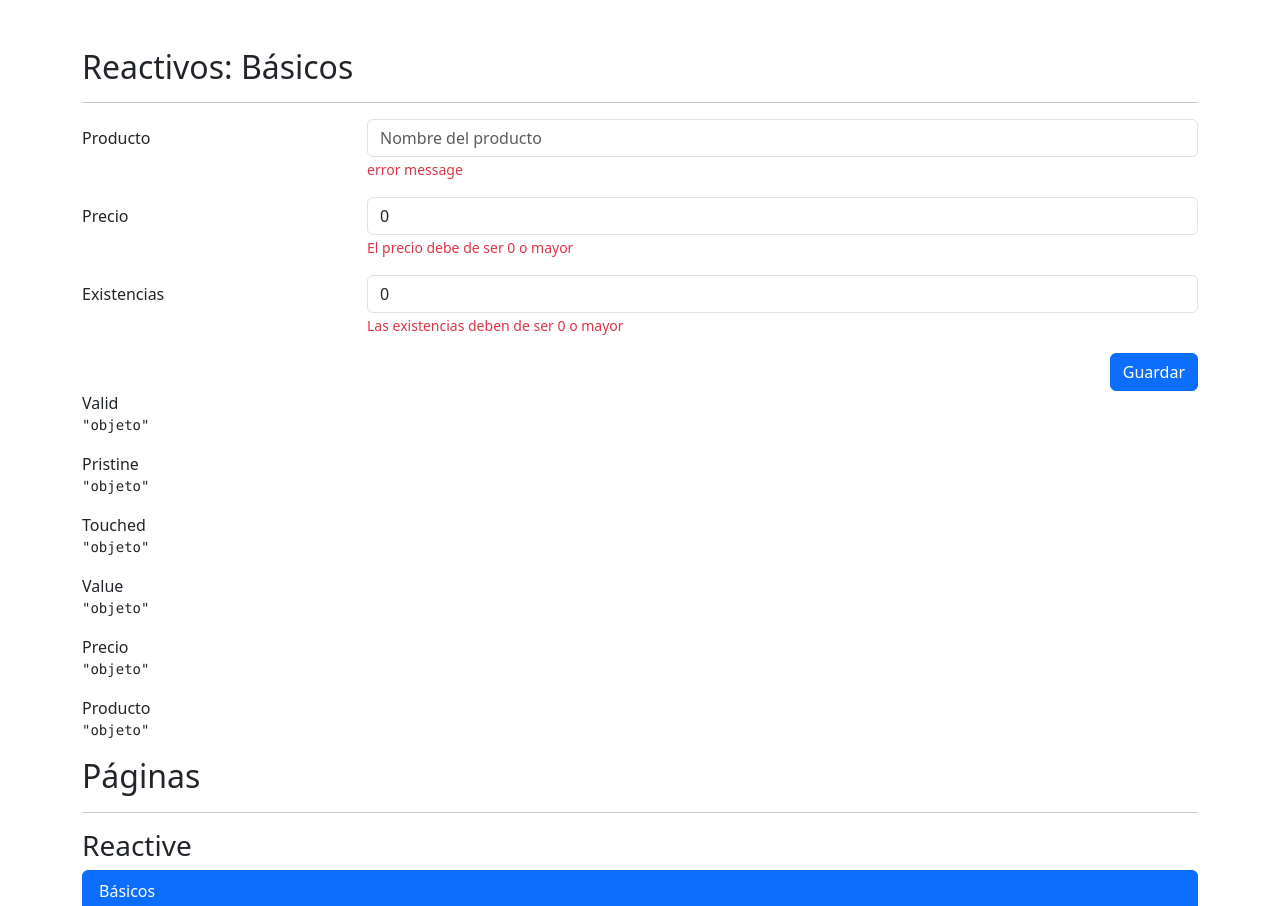
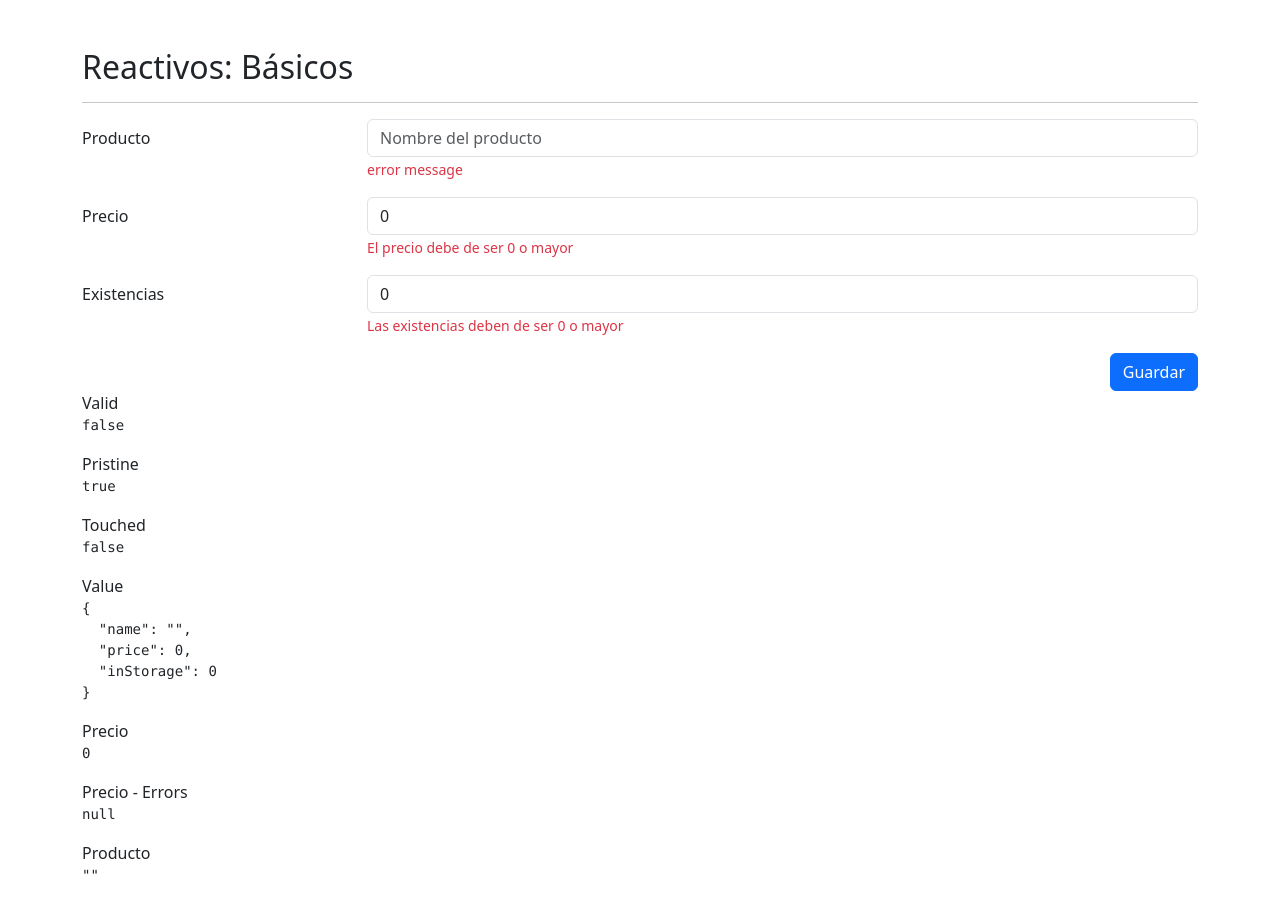
Before and after one commit to AZnexus/formApp, an Angular app: page /reactive/basic in a window 1280 px wide. Shown: the top 906 px of the page. Built offline with nearby package versions, Linux system fonts and the light colour scheme.

Commit message:
Basic validators

```diff
--- a/src/app/reactive/pages/basic-page/basic-page.component.html
+++ b/src/app/reactive/pages/basic-page/basic-page.component.html
@@ -43,21 +43,27 @@
 <div class="row">
     <div class="col">
         <span>Valid</span>
-        <pre>{{ 'objeto' | json }}</pre>
+        <pre>{{ myForm.valid| json }}</pre> <!-- Si el formulari es valid -->
 
         <span>Pristine</span>
-        <pre>{{ 'objeto' | json }}</pre>
+        <pre>{{ myForm.pristine| json }}</pre> <!-- Si el formulari no s'ha tocat ni manipulat de cap forma -->
 
         <span>Touched</span>
-        <pre>{{ 'objeto' | json }}</pre>
+        <pre>{{ myForm.touched| json }}</pre> <!-- Si s'ha tocat alguna cosa -->
 
         <span>Value</span>
-        <pre>{{ 'objeto' | json }}</pre>
+        <pre>{{ myForm.value| json }}</pre> <!-- Valors del formulari -->
 
         <span>Precio</span>
-        <pre>{{ 'objeto' | json }}</pre>
+        <pre>{{ myForm.controls['price'].value | json }}</pre> <!-- Valor del price -->
+
+        <span>Precio - Errors</span>
+        <pre>{{ myForm.controls['price'].errors | json }}</pre> <!-- Si el price té errors -->
 
         <span>Producto</span>
-        <pre>{{ 'objeto' | json }}</pre>
+        <pre>{{ myForm.controls['name'].value | json }}</pre> <!-- Valor del name -->
+
+        <span>Producto - Errors</span>
+        <pre>{{ myForm.controls['name'].errors | json }}</pre> <!-- Si el name té errors -->
     </div>
 </div>
--- a/src/app/reactive/pages/basic-page/basic-page.component.ts
+++ b/src/app/reactive/pages/basic-page/basic-page.component.ts
@@ -1,5 +1,5 @@
 import { Component } from '@angular/core';
-import { FormBuilder, FormControl, FormGroup } from '@angular/forms';
+import { FormBuilder, Validators, FormGroup } from '@angular/forms';
 
 @Component({
   templateUrl: './basic-page.component.html',
@@ -9,9 +9,11 @@ import { FormBuilder, FormControl, FormGroup } from '@angular/forms';
 export class BasicPageComponent {
 
   public myForm: FormGroup = this.fb.group({
-    name: [''],
-    price: [0],
-    inStorage: [0]
+    name: ['', [ Validators.required, Validators.minLength(3) ]], // Camp requerit i amb un mínim de 3 lletres
+    price: [0, [ Validators.required, Validators.min(0) ]],       // Camp requerit i amb valor mínim de 0
+    inStorage: [0, [ Validators.required, Validators.min(0) ]]    // Camp requerit i amb valor mínim de 0
+
+    // Aixo configura unes validacions però no s'estan utilitzant com a filtre implícitament. Cal fer una crida concreta per comprobar si es valid o no (la fem al onSave)
   });
 
   constructor(
@@ -20,5 +22,6 @@ export class BasicPageComponent {
 
   onSave(): void {
 
+    if (this.myForm.invalid) return; // Si els validadors del form son invalids, surt i no executa el save. (Aixo es la comprobació de les validacions)
   }
 }
```
